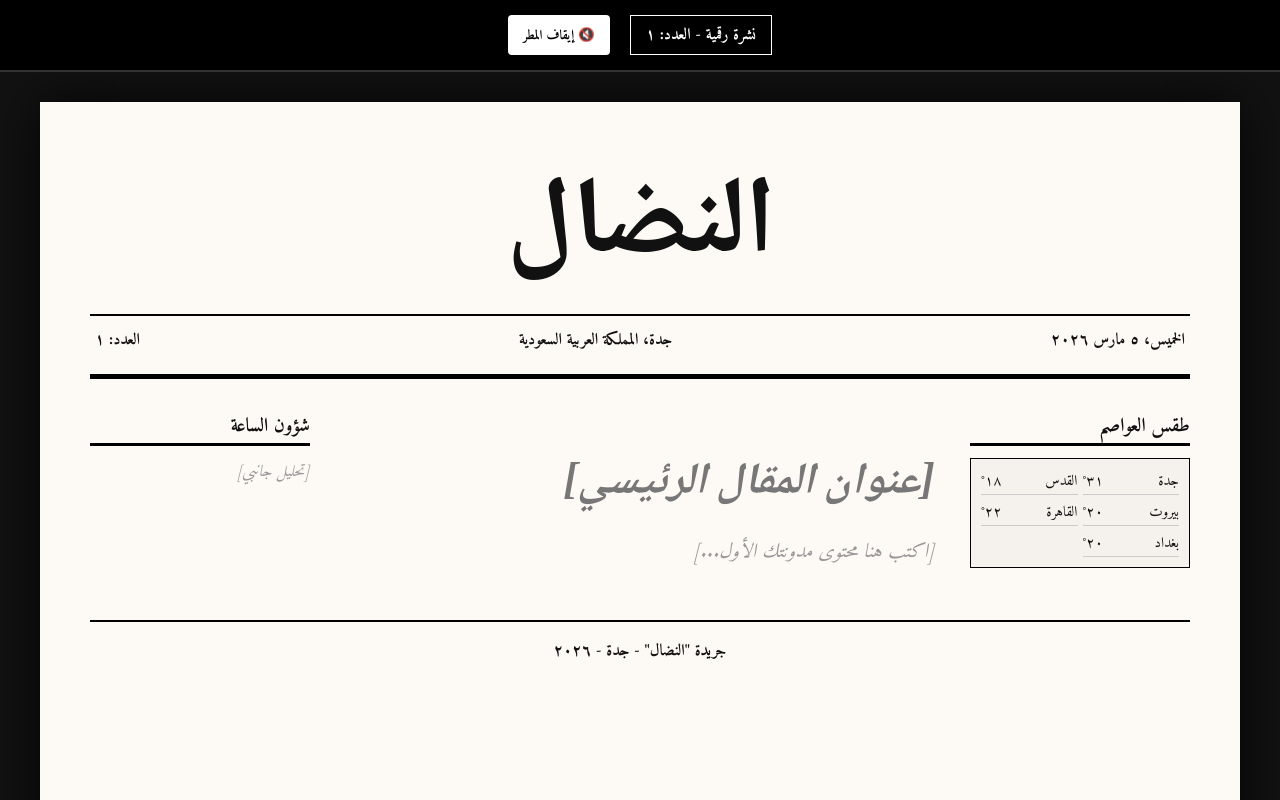
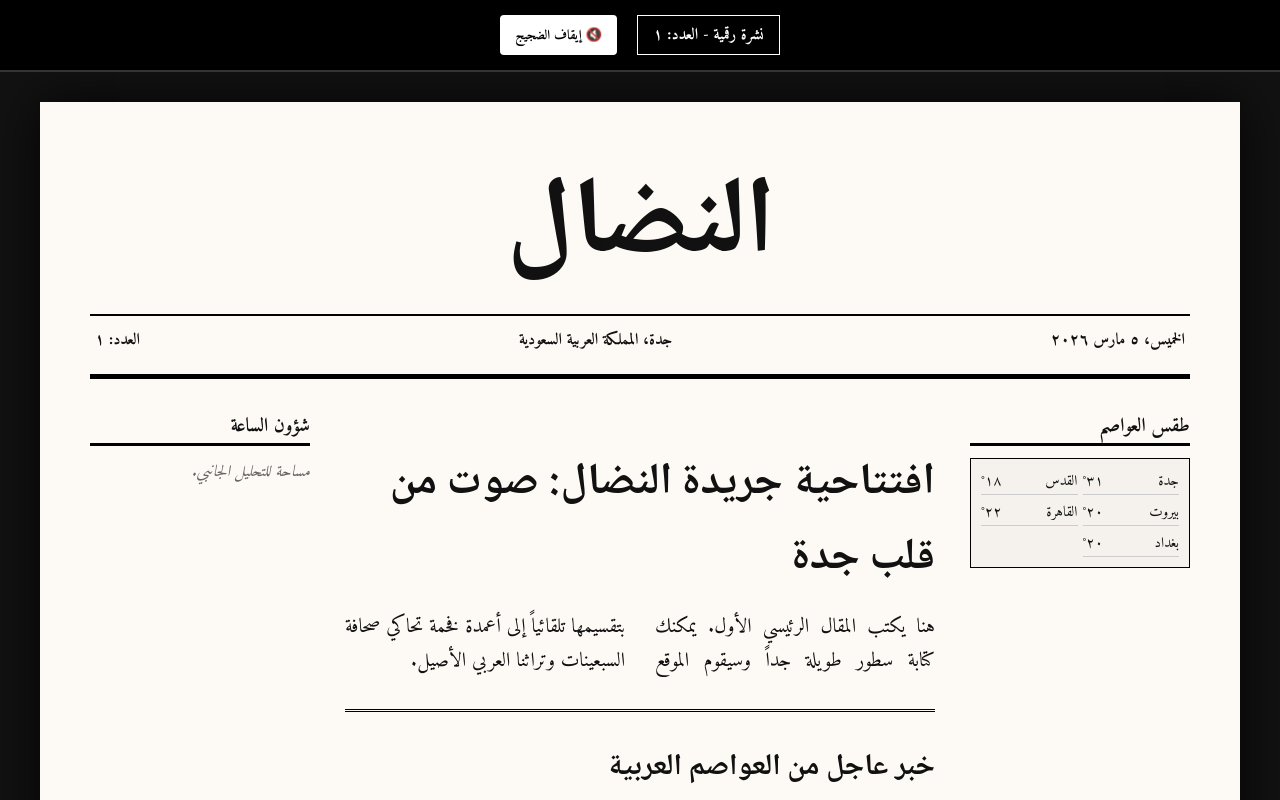
Before and after one commit to adamibrami/Al-nidal-Newspaper, a plain HTML site: page index.html in a window 1280 px wide. Both pictures are taken after a click on the button "🌧️ تشغيل صوت المطر". Shown: the top 800 px of the page. Drawn offline with Linux system fonts and the light colour scheme.

Commit message:
Update index.html

```diff
--- a/index.html
+++ b/index.html
@@ -2,15 +2,15 @@
 <html lang="ar" dir="rtl">
 <head>
     <meta charset="UTF-8">
-    <title>جريدة النضال - العدد الأول</title>
+    <title>جريدة النضال الإلكترونية</title>
     <link href="https://fonts.googleapis.com/css2?family=Amiri:wght@400;700&family=Noto+Naskh+Arabic:wght@700&display=swap" rel="stylesheet">
     <style>
         :root { --paper: #fdfaf5; --ink: #111; }
-        body { background: #121212; margin: 0; direction: rtl; font-family: 'Amiri', serif; }
+        body { background: #121212; margin: 0; direction: rtl; font-family: 'Amiri', serif; color: var(--ink); }
         .controls { background: #000; padding: 15px; display: flex; justify-content: center; gap: 20px; position: sticky; top: 0; z-index: 999; border-bottom: 2px solid #333; }
         .issue-badge { color: #fff; border: 1px solid #fff; padding: 5px 15px; font-weight: bold; }
         .music-btn { background: #fff; border: none; padding: 8px 15px; cursor: pointer; font-family: 'Amiri'; font-weight: bold; border-radius: 4px; }
-        .newspaper-page { width: 1100px; margin: 30px auto; background: var(--paper); padding: 50px; box-shadow: 0 0 50px rgba(0,0,0,0.8); min-height: 1200px; color: var(--ink); }
+        .newspaper-page { width: 1100px; margin: 30px auto; background: var(--paper); padding: 50px; box-shadow: 0 0 50px rgba(0,0,0,0.8); min-height: 1200px; }
         .masthead-container { text-align: center; border-bottom: 5px solid #000; padding-bottom: 10px; }
         .main-title { font-family: 'Noto Naskh Arabic', serif; font-size: 110px; margin: 0; padding: 10px 0 20px 0; line-height: 1.2; letter-spacing: -2px; }
         .sub-header { display: flex; justify-content: space-between; padding: 10px 5px; border-top: 2px solid #000; font-weight: bold; }
@@ -18,24 +18,23 @@
         .section-tag { border-bottom: 3px solid #000; font-weight: bold; margin-bottom: 12px; font-size: 1.2rem; }
         .weather-grid { display: grid; grid-template-columns: 1fr 1fr; gap: 5px; background: rgba(0,0,0,0.03); padding: 10px; border: 1px solid #000; }
         .w-item { display: flex; justify-content: space-between; border-bottom: 1px solid #ccc; font-size: 0.9rem; }
-        .headline-xl { font-family: 'Noto Naskh Arabic', serif; font-size: 44px; color: #777; margin-bottom: 15px; font-style: italic; }
-        .article-columns { column-count: 2; column-gap: 30px; text-align: justify; font-size: 1.25rem; line-height: 1.7; }
-        .placeholder-text { color: #999; font-style: italic; }
+        .headline-xl { font-family: 'Noto Naskh Arabic', serif; font-size: 44px; margin-bottom: 15px; }
+        .article-columns { column-count: 2; column-gap: 30px; text-align: justify; font-size: 1.25rem; line-height: 1.7; white-space: pre-wrap; }
         .final-footer { margin-top: 50px; border-top: 2px solid #000; text-align: center; padding-top: 15px; font-weight: bold; }
     </style>
 </head>
 <body>
     <div class="controls">
-        <div class="issue-badge">نشرة رقمية - العدد: ١</div>
+        <div id="badge-display" class="issue-badge">العدد: ...</div>
         <button id="music-btn" onclick="toggleRain()" class="music-btn">🌧️ تشغيل صوت المطر</button>
     </div>
     <div class="newspaper-page">
         <header class="masthead-container">
             <h1 class="main-title">النضال</h1>
             <div class="sub-header">
-                <span>الخميس، ٥ مارس ٢٠٢٦</span>
+                <span id="date-display">...</span>
                 <span>جدة، المملكة العربية السعودية</span>
-                <span>العدد: ١</span>
+                <span id="issue-display">العدد: ...</span>
             </div>
         </header>
         <div class="main-layout">
@@ -51,15 +50,36 @@
             </aside>
             <main>
                 <article>
-                    <h2 class="headline-xl">[عنوان المقال الرئيسي]</h2>
-                    <div class="article-columns placeholder-text">[اكتب هنا محتوى مدونتك الأول...]</div>
+                    <h2 id="main-h" class="headline-xl">...</h2>
+                    <div id="main-t" class="article-columns">...</div>
+                </article>
+                <hr style="border:0; border-top:3px double #000; margin:30px 0;">
+                <article>
+                    <h3 id="sec-h" style="font-size:30px; font-family:'Noto Naskh Arabic';">...</h3>
+                    <div id="sec-t" class="article-columns">...</div>
                 </article>
             </main>
-            <aside class="sidebar"><div class="section-tag">شؤون الساعة</div><div class="placeholder-text">[تحليل جانبي]</div></aside>
+            <aside class="sidebar"><div class="section-tag">شؤون الساعة</div><div style="font-style:italic; color:#666;">مساحة للتحليل الجانبي.</div></aside>
         </div>
         <footer class="final-footer">جريدة "النضال" - جدة - ٢٠٢٦</footer>
     </div>
+
+    <script src="news.js"></script>
     <script>
+        function updatePage() {
+            if (typeof nidalData !== 'undefined') {
+                document.getElementById('badge-display').innerText = "نشرة رقمية - العدد: " + nidalData.issueNumber;
+                document.getElementById('issue-display').innerText = "العدد: " + nidalData.issueNumber;
+                document.getElementById('date-display').innerText = nidalData.date;
+                document.getElementById('main-h').innerText = nidalData.mainHeadline;
+                document.getElementById('main-t').innerText = nidalData.mainArticle;
+                document.getElementById('sec-h').innerText = nidalData.secondHeadline;
+                document.getElementById('sec-t').innerText = nidalData.secondArticle;
+            }
+        }
+        window.onload = updatePage;
+
+        // كود المطر المولد برمجياً
         let audioCtx = null; let rainNode = null; let isPlaying = false;
         function toggleRain() {
             const btn = document.getElementById('music-btn');
@@ -76,10 +96,10 @@
                 rainNode = audioCtx.createBufferSource(); rainNode.buffer = noiseBuffer; rainNode.loop = true;
                 const gainNode = audioCtx.createGain(); gainNode.gain.value = 0.05;
                 rainNode.connect(gainNode).connect(audioCtx.destination); rainNode.start();
-                btn.innerText = "🔇 إيقاف المطر"; isPlaying = true;
+                btn.innerText = "🔇 إيقاف الضجيج"; isPlaying = true;
             } else {
                 if (rainNode) { rainNode.stop(); rainNode.disconnect(); }
-                btn.innerText = "🌧️ تشغيل صوت المطر"; isPlaying = false;
+                btn.innerText = " تشغيل صوت الضجيج"; isPlaying = false;
             }
         }
     </script>
```
